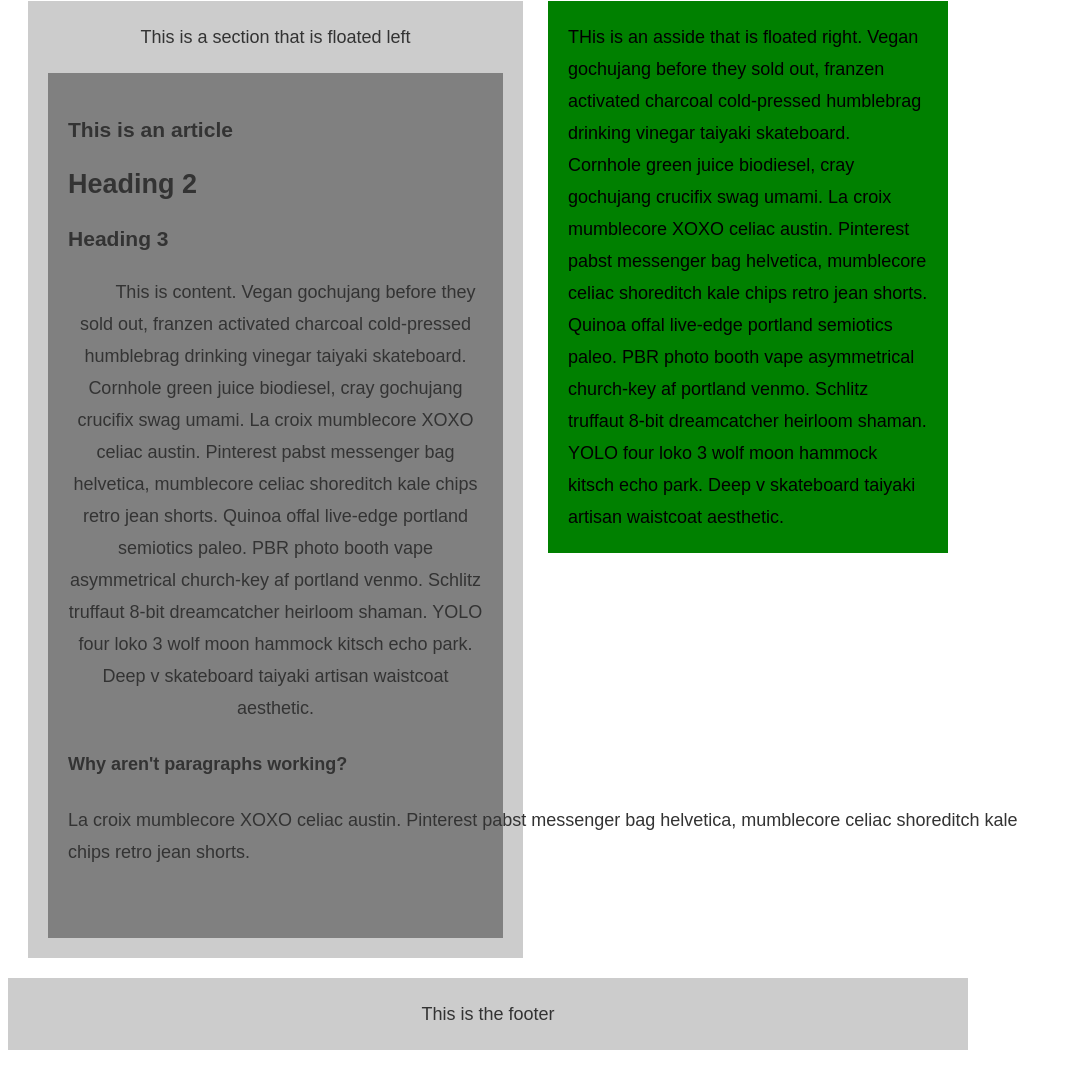
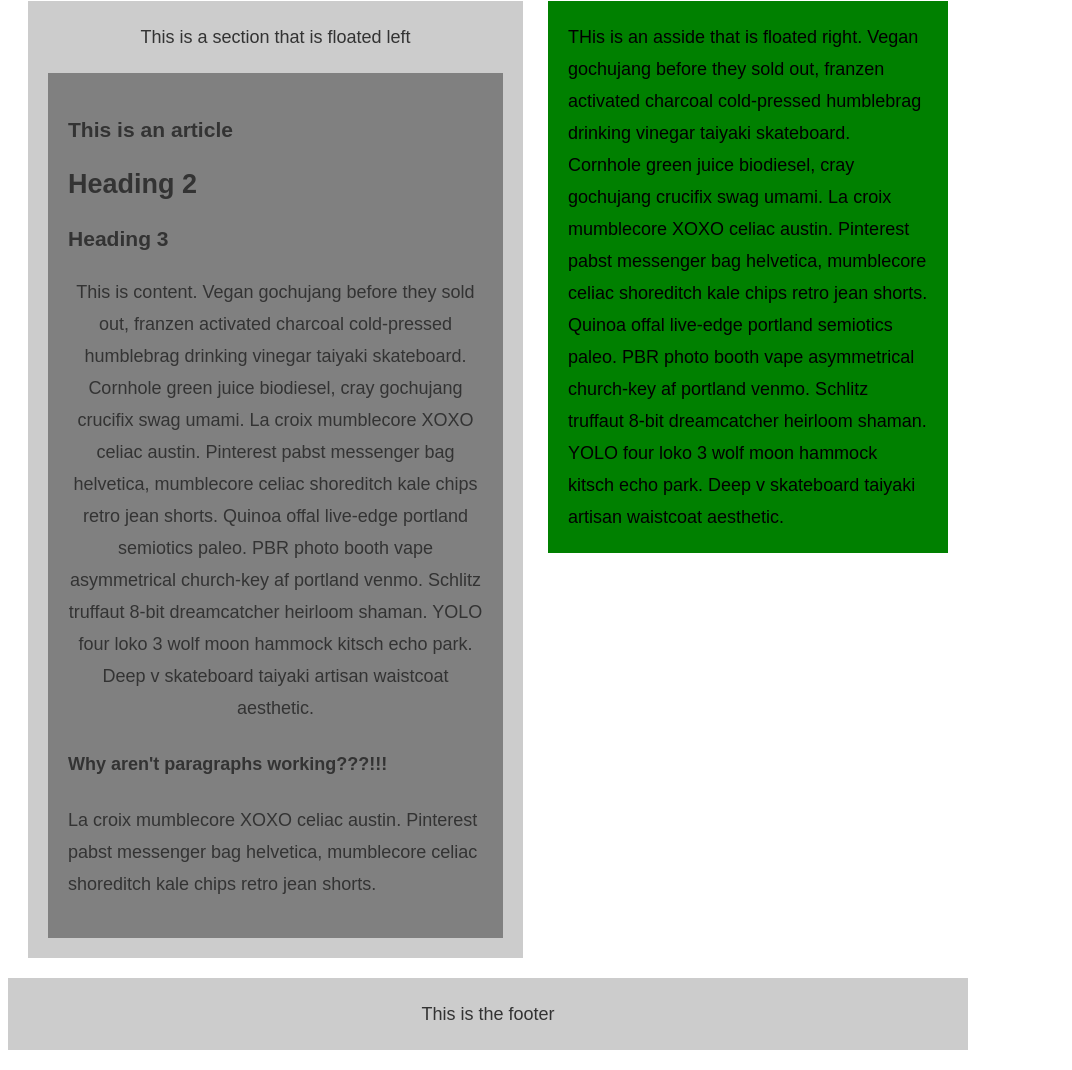
Before and after one commit to CaptainJimmy/HW-Wireframe, a plain HTML site: page index.html in a window 1280 px wide. Shown: the part 211-1281 px from the top of the page, without its empty margins (0-1072 px from the left). Drawn offline with Linux system fonts and the light colour scheme.

Commit message:
fixed css bugs

```diff
--- a/css/style.css
+++ b/css/style.css
@@ -10,13 +10,13 @@ h1,h2,h3,h4,p {
 * {
   box-sizing: border-box;
   text-align: center;
-  width: 960px;
 }
 
 body {
 	font-size: 18px;
 	line-height: 32px;
 	color: #333;
+	  width: 960px;
 	font-family: 'Arial', 'Helvetica Neue', Helvetica, sans-serif;
 
 }
@@ -27,6 +27,8 @@ header {
   color: #fff;
   background: purple;
   font-size: 30px;
+    width: 960px;
+
 }
 
 nav {
@@ -35,6 +37,8 @@ nav {
   color: #333;
   background: pink;
   font-size: 30px;
+   width: 960px;
+
 }
 
 section {
@@ -75,10 +79,6 @@ article {
 
 content {
 
- 	padding: 20px;
-	margin: 20px;
-	  word-wrap: break-word;
-
 }
 
 #left {
--- a/index.html
+++ b/index.html
@@ -29,7 +29,7 @@
       This is content.
 
       Vegan gochujang before they sold out, franzen activated charcoal cold-pressed humblebrag drinking vinegar taiyaki skateboard. Cornhole green juice biodiesel, cray gochujang crucifix swag umami. La croix mumblecore XOXO celiac austin. Pinterest pabst messenger bag helvetica, mumblecore celiac shoreditch kale chips retro jean shorts. Quinoa offal live-edge portland semiotics paleo. PBR photo booth vape asymmetrical church-key af portland venmo. Schlitz truffaut 8-bit dreamcatcher heirloom shaman. YOLO four loko 3 wolf moon hammock kitsch echo park. Deep v skateboard taiyaki artisan waistcoat aesthetic.
-      <h4> Why aren't paragraphs working?</h4>
+      <h4> Why aren't paragraphs working???!!!</h4>
 
       <p> La croix mumblecore XOXO celiac austin. Pinterest pabst messenger bag helvetica, mumblecore celiac shoreditch kale chips retro jean shorts.</p>
     </content>
```
